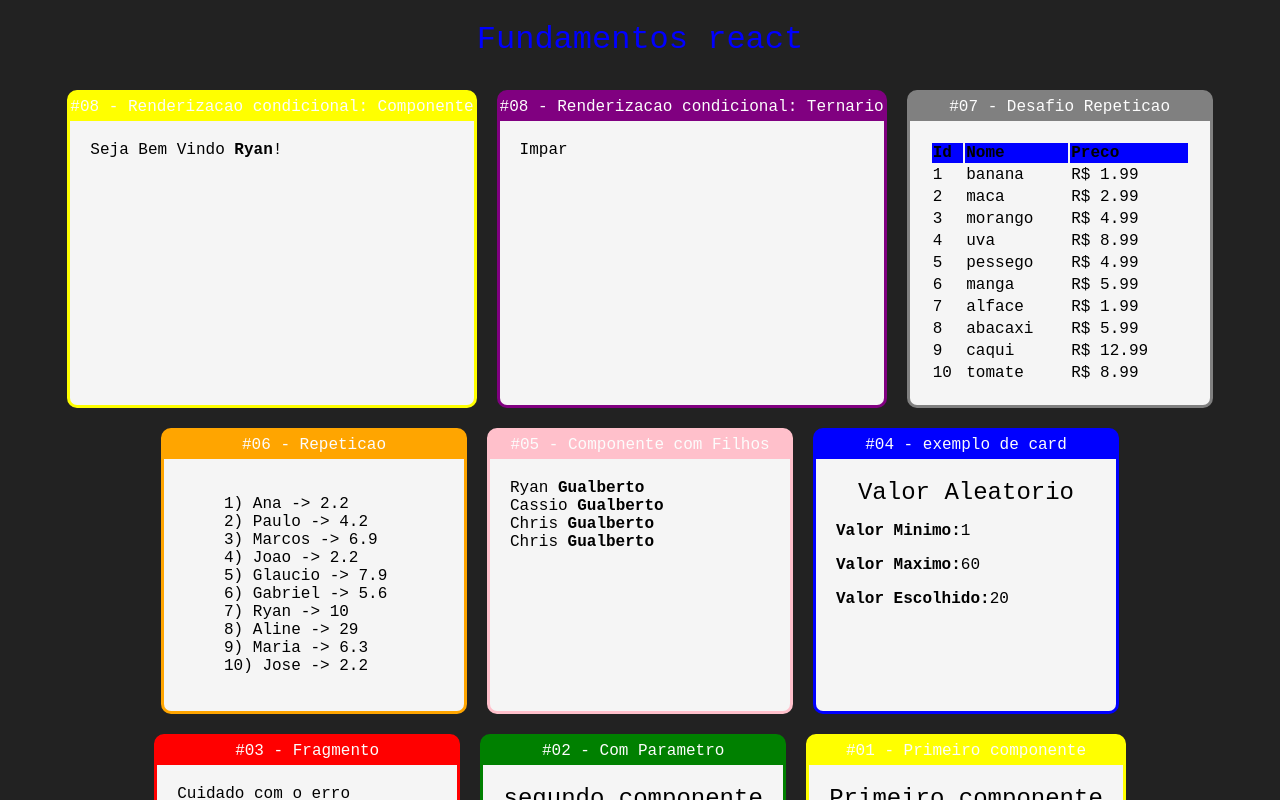
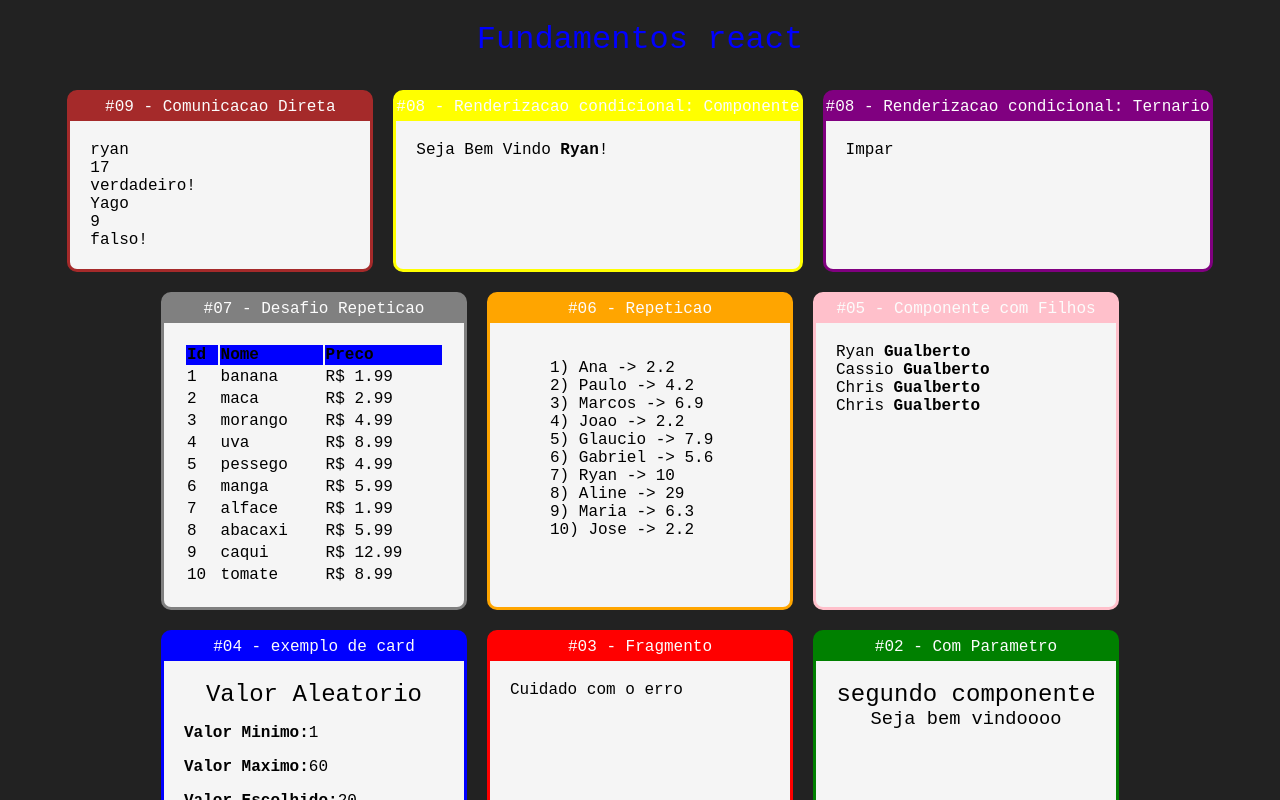
Before and after one commit to RyanGualberto/fundamentos-react, a React (Create React App) app: page / in a window 1280 px wide. Shown: the top 800 px of the page. Built offline with nearby package versions, Linux system fonts and the light colour scheme; the HTML template or start-up script is replaced by a standard one.

Commit message:
s2a33: direct communication

```diff
--- a/src/App.jsx
+++ b/src/App.jsx
@@ -10,6 +10,7 @@ import ListaAlunos from './components/repeticao/ListaAlunos';
 import TabelaProduto from './components/repeticao/TabelaProduto.jsx'
 import ParOuImpar from './components/conditions/ParOuImpar'
 import UsuarioInfo from './components/conditions/UsuarioInfo';
+import DiretaPai from './components/comunicacao/DiretaPai'
 
 
 import './App.css'
@@ -21,6 +22,9 @@ export default props => {
             { tag }
             <div className='card-group'>
 
+            <Card titulo="#09 - Comunicacao Direta" color="brown">
+                <DiretaPai></DiretaPai>
+            </Card>
             <Card titulo="#08 - Renderizacao condicional: Componente" color="yellow">
                 <UsuarioInfo usuario={{nome: 'Ryan'}}/>
 
--- /dev/null
+++ b/src/components/comunicacao/DiretaFilho.jsx
@@ -0,0 +1,11 @@
+import React from "react";
+
+export default props => {
+    return (
+        <div>
+            <div>{props.nome}</div>
+            <div>{props.idade}</div>
+            <div>{props.nerd ? 'verdadeiro' : 'falso'}!</div>
+        </div>
+    )
+}
--- /dev/null
+++ b/src/components/comunicacao/DiretaPai.jsx
@@ -0,0 +1,11 @@
+import React from "react";
+import DiretaFilho from "./DiretaFilho";
+
+export default props => {
+    return (
+        <div>
+           <DiretaFilho nome="ryan"  idade="17" nerd={true}/>
+           <DiretaFilho nome="Yago"  idade="9" nerd={false}/>
+        </div>
+    )
+}
```
